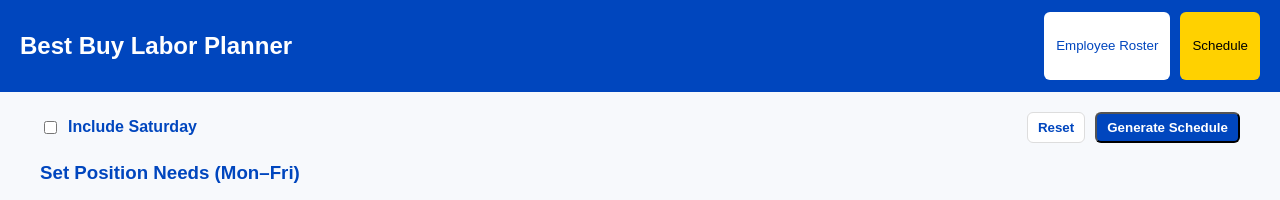
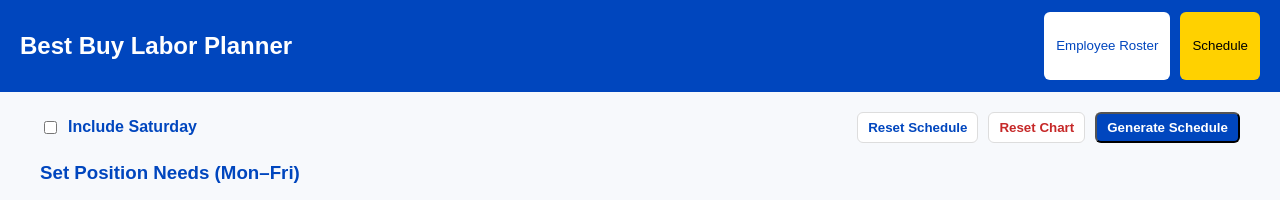
Before and after one commit to John1010015/bbylabor, a React (Create React App) app: page / in a window 1280 px wide. Both pictures are taken after a click on the button "Schedule". Shown: the top 200 px of the page. Built offline with nearby package versions, Linux system fonts and the light colour scheme.

Commit message:
Update App.js with position tracking + repeat prevention

```diff
--- a/src/App.js
+++ b/src/App.js
@@ -48,7 +48,6 @@
 };
 const shuffle = (arr) => [...arr].sort(() => Math.random() - 0.5);
 
-// base employees
 const initialEmployees = [
   { name: "Denise", positions: ["Receiving", "Direct Sorting", "Re-pack"] },
   { name: "Imelda", positions: ["Belt", "Flow", "Direct Sorting"] },
@@ -93,37 +92,20 @@
   return false;
 }
 
-// build a table: employee -> position -> how many weeks they did it
-function buildPositionCounts(employees, schedule, history) {
-  const counts = {};
-  // init all to 0
+// make sure counts object has every employee and every position
+function ensureCountsShape(counts, employees) {
+  const copy = { ...counts };
   employees.forEach((e) => {
-    counts[e.name] = {};
-    positionsList.forEach((p) => (counts[e.name][p] = 0));
+    if (!copy[e.name]) {
+      copy[e.name] = {};
+    }
+    positionsList.forEach((p) => {
+      if (typeof copy[e.name][p] !== "number") {
+        copy[e.name][p] = 0;
+      }
+    });
   });
-
-  const addWeek = (weekSchedule) => {
-    if (!weekSchedule) return;
-    positionsList.forEach((pos) => {
-      const daysObj = weekSchedule[pos] || {};
-      const namesThisWeek = new Set();
-      Object.values(daysObj).forEach((arr) => {
-        (arr || []).forEach((emp) => namesThisWeek.add(emp.name));
-      });
-      namesThisWeek.forEach((name) => {
-        if (!counts[name]) {
-          counts[name] = {};
-          positionsList.forEach((p) => (counts[name][p] = 0));
-        }
-        counts[name][pos] = (counts[name][pos] || 0) + 1; // +1 per week
-      });
-    });
-  };
-
-  (history || []).forEach(addWeek);
-  if (schedule && Object.keys(schedule).length) addWeek(schedule);
-
-  return counts;
+  return copy;
 }
 
 export default function App() {
@@ -132,6 +114,7 @@
   const [positionNeeds, setPositionNeeds] = useState({});
   const [schedule, setSchedule] = useState({});
   const [scheduleHistory, setScheduleHistory] = useState([]);
+  const [positionCounts, setPositionCounts] = useState({});
   const [includeSaturday, setIncludeSaturday] = useState(false);
   const [generatedOnce, setGeneratedOnce] = useState(false);
 
@@ -146,6 +129,7 @@
     setPositionNeeds(JSON.parse(localStorage.getItem("positionNeeds")) || {});
     setSchedule(JSON.parse(localStorage.getItem("schedule")) || {});
     setScheduleHistory(JSON.parse(localStorage.getItem("scheduleHistory")) || []);
+    setPositionCounts(JSON.parse(localStorage.getItem("positionCounts")) || {});
     setIncludeSaturday(JSON.parse(localStorage.getItem("includeSaturday")) || false);
   }, []);
 
@@ -163,6 +147,9 @@
     localStorage.setItem("scheduleHistory", JSON.stringify(scheduleHistory));
   }, [scheduleHistory]);
   useEffect(() => {
+    localStorage.setItem("positionCounts", JSON.stringify(positionCounts));
+  }, [positionCounts]);
+  useEffect(() => {
     localStorage.setItem("includeSaturday", JSON.stringify(includeSaturday));
   }, [includeSaturday]);
 
@@ -170,6 +157,13 @@
     setSchedule({});
     localStorage.removeItem("schedule");
     setGeneratedOnce(false);
+  };
+
+  const resetCounts = () => {
+    setPositionCounts({});
+    setScheduleHistory([]);
+    localStorage.removeItem("positionCounts");
+    localStorage.removeItem("scheduleHistory");
   };
 
   const generateSchedule = () => {
@@ -258,7 +252,7 @@
       pool = pool.filter((e) => !picked.some((p) => p.id === e.id));
     }
 
-    // fill leftover slots with leftovers, still no double-book
+    // fill leftover slots
     const openSlots = [];
     for (const pos of positionsList) {
       for (const d of daysActive) {
@@ -286,6 +280,7 @@
       }
     }
 
+    // update schedule
     setSchedule(next);
     setGeneratedOnce(true);
 
@@ -293,9 +288,33 @@
     const newHistory = [...scheduleHistory, next].slice(-6);
     setScheduleHistory(newHistory);
 
+    // UPDATE COUNTS: +1 per employee per position per week
+    // build week record
+    const weekRecord = {};
+    positionsList.forEach((pos) => {
+      const daysObj = next[pos] || {};
+      const namesThisWeek = new Set();
+      Object.values(daysObj).forEach((arr) => {
+        (arr || []).forEach((emp) => namesThisWeek.add(emp.name));
+      });
+      namesThisWeek.forEach((name) => {
+        if (!weekRecord[name]) weekRecord[name] = {};
+        weekRecord[name][pos] = 1;
+      });
+    });
+
+    setPositionCounts((prev) => {
+      const base = ensureCountsShape(prev, employees);
+      Object.entries(weekRecord).forEach(([name, posObj]) => {
+        Object.keys(posObj).forEach((pos) => {
+          base[name][pos] = (base[name][pos] || 0) + 1;
+        });
+      });
+      return { ...base };
+    });
+
     localStorage.setItem("schedule", JSON.stringify(next));
     localStorage.setItem("scheduleHistory", JSON.stringify(newHistory));
-    setTab("schedule");
   };
 
   const exportToExcel = () => {
@@ -317,7 +336,48 @@
     );
   };
 
-  const counts = buildPositionCounts(employees, schedule, scheduleHistory);
+  // drag handler that also updates counts
+  const handleDragEnd = (result) => {
+    if (!result.destination) return;
+    const { source, destination } = result;
+    const src = parseDid(source.droppableId);
+    const dst = parseDid(destination.droppableId);
+
+    // same place → nothing
+    if (
+      src.pos === dst.pos &&
+      src.day === dst.day &&
+      source.index === destination.index
+    ) {
+      return;
+    }
+
+    // clone schedule
+    const next = JSON.parse(JSON.stringify(schedule));
+    const moved = next[src.pos][src.day].splice(source.index, 1)[0];
+    if (!moved) return;
+    next[dst.pos][dst.day].splice(destination.index, 0, moved);
+
+    setSchedule(next);
+
+    // if position changed, adjust counts
+    if (src.pos !== dst.pos) {
+      setPositionCounts((prev) => {
+        const base = ensureCountsShape(prev, employees);
+        const name = moved.name;
+        // -1 from old if >0
+        if ((base[name][src.pos] || 0) > 0) {
+          base[name][src.pos] = base[name][src.pos] - 1;
+        }
+        // +1 to new
+        base[name][dst.pos] = (base[name][dst.pos] || 0) + 1;
+        return { ...base };
+      });
+    }
+  };
+
+  // make sure chart has every employee/position
+  const displayCounts = ensureCountsShape(positionCounts, employees);
 
   return (
     <div
@@ -340,11 +400,13 @@
           }
           generateSchedule={generateSchedule}
           resetSchedule={resetSchedule}
+          resetCounts={resetCounts}
           generatedOnce={generatedOnce}
           schedule={schedule}
           setSchedule={setSchedule}
           exportToExcel={exportToExcel}
-          counts={counts}
+          counts={displayCounts}
+          onDragEnd={handleDragEnd}
         />
       )}
     </div>
@@ -542,24 +604,13 @@
   handleNeedChange,
   generateSchedule,
   resetSchedule,
+  resetCounts,
   generatedOnce,
   schedule,
-  setSchedule,
   exportToExcel,
   counts,
+  onDragEnd,
 }) {
-  const onDragEnd = (result) => {
-    const { source, destination } = result;
-    if (!destination) return;
-    const s = parseDid(source.droppableId);
-    const d = parseDid(destination.droppableId);
-    const next = JSON.parse(JSON.stringify(schedule));
-    const [moved] = next[s.pos][s.day].splice(source.index, 1);
-    if (!moved) return;
-    next[d.pos][d.day].splice(destination.index, 0, moved);
-    setSchedule(next);
-  };
-
   return (
     <div style={{ padding: 20, maxWidth: 1200, margin: "0 auto" }}>
       <div
@@ -591,7 +642,20 @@
               fontWeight: "bold",
             }}
           >
-            Reset
+            Reset Schedule
+          </button>
+          <button
+            onClick={resetCounts}
+            style={{
+              background: "white",
+              border: `1px solid ${LIGHT_BORDER}`,
+              color: "#c62828",
+              padding: "6px 10px",
+              borderRadius: 6,
+              fontWeight: "bold",
+            }}
+          >
+            Reset Chart
           </button>
           <button
             onClick={generateSchedule}
@@ -736,7 +800,6 @@
         </div>
       )}
 
-      {/* history / chart section */}
       <div style={{ marginTop: 30 }}>
         <h3 style={{ color: BB_BLUE }}>
           Position History (per week, per position)
```
